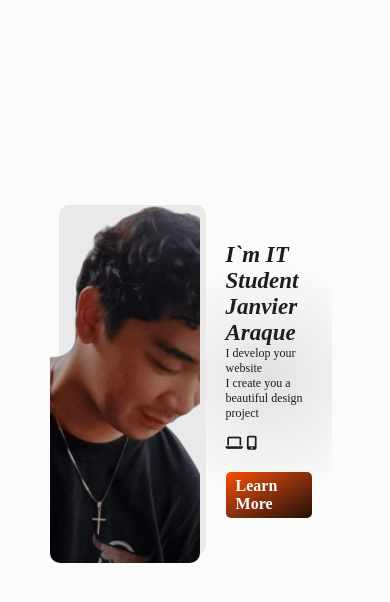
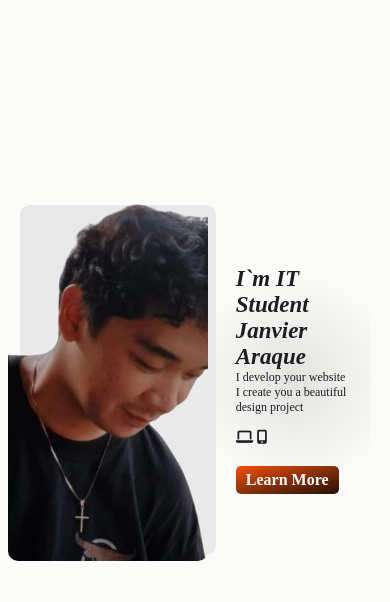
Before and after one commit to mRPy30/portfolio, a PHP site: page / in a window 390 px wide. Shown: the part 67-669 px from the top of the page. Run offline with PHP 8.4, Linux system fonts and the light colour scheme; some web fonts are replaced.

Commit message:
Update style.css

```diff
--- a/style.css
+++ b/style.css
@@ -340,7 +340,7 @@ h1, p {
   }
 }
 
-@media (max-width: 480px) {
+@media (max-width: 400px) {
   .text h1 {
     font-size: 23px;
   }
@@ -397,4 +397,9 @@ h1, p {
   .logo{
     margin-left: 0;
   }
+
+  .content-container{
+    width: 90%;
+  }
+
 }
```
